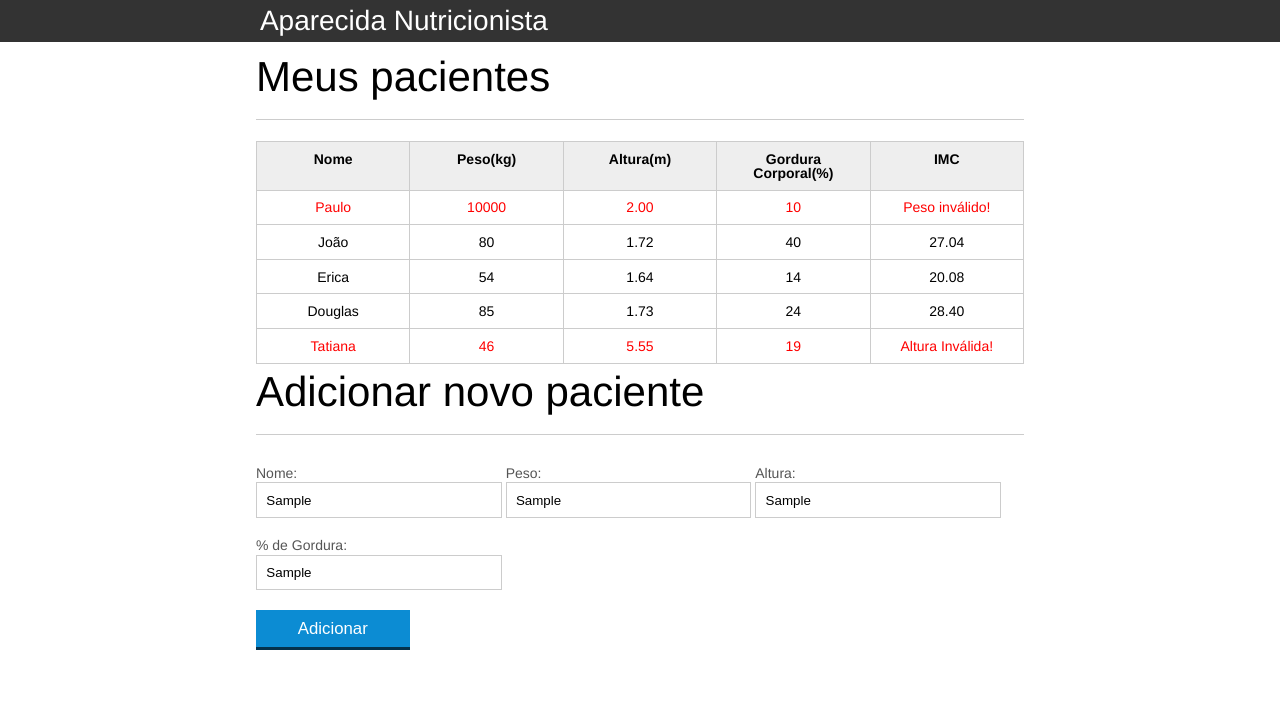
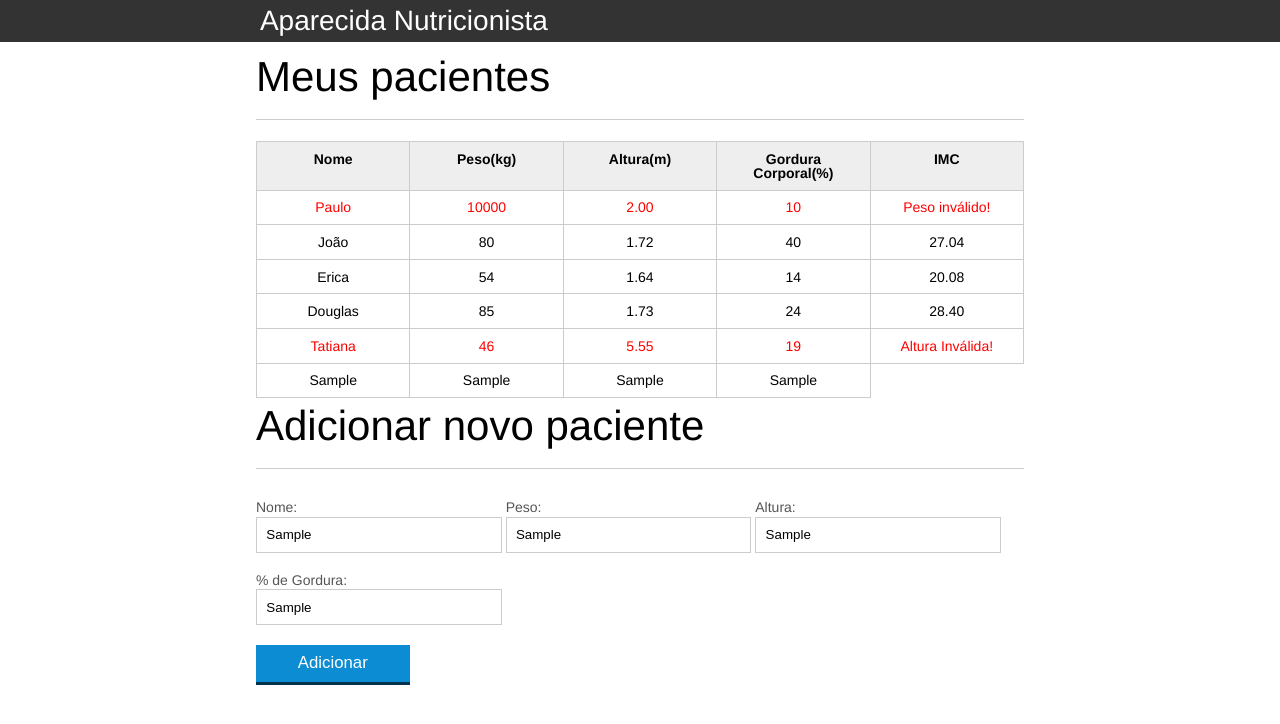
Before and after one commit to moisesmagno/curso-javascript, a plain HTML site: page Programando na linguagem da web/introducao-javascript/nutricao-aparecida/index.html in a window 1280 px wide. Both pictures are taken after typing "Sample", "Sample", "Sample", "Sample" into the empty fields and a click on the button "Adicionar". Drawn offline with Linux system fonts and the light colour scheme.

Commit message:
Efetuado a divisão do código javascript em dois arquivos.

```diff
--- a/Programando na linguagem da web/introducao-javascript/nutricao-aparecida/index.html
+++ b/Programando na linguagem da web/introducao-javascript/nutricao-aparecida/index.html
@@ -91,13 +91,14 @@
 		        </div>
 		        <div class="grupo">
 		            <label for="gordura">% de Gordura:</label>
-		            <input id="gordura" type="text" name="gordura" placeholder="digite a porcentagem de gordura do seu paciente" class="campo campo-medio">
+		            <input id="gordura" name="gordura" type="text" placeholder="digite a altura do seu paciente" class="campo campo-medio">
 		        </div>
 
 		        <button id="adicionar-paciente" class="botao bto-principal">Adicionar</button>
 		    </form>
 		</section>
 
-		<script src="./js/principal.js"></script>
+		<script src="./js/calcula-imc.js"></script>
+		<script src="./js/form.js"></script>
 	</body>
 </html>
--- a/Programando na linguagem da web/introducao-javascript/nutricao-aparecida/js/principal.js
+++ b/Programando na linguagem da web/introducao-javascript/nutricao-aparecida/js/calcula-imc.js
@@ -31,23 +31,4 @@ for(var i = 0; i < pacientes.length; i++){
        var imc = tdPeso / (tdAltura * tdAltura);
        tdIMC.textContent = imc.toFixed(2); //.toFixed define a quantidade de casas decimais que serão exibidos.
     }
-
 }
-
-//PEGA OS DADOS DO FORMULÁRIO E OS ADICIONA A TABELA.
-var botaoAdicionar = document.querySelector("#adicionar-paciente");
-botaoAdicionar.addEventListener("click", function(event){
-  event.preventDefault();
-
-  var form = document.querySelector("#form-adiciona");
-
-  var nome = form.nome.value;
-  var peso = form.peso.value;
-  var altura = form.altura.value;
-  var gordura = form.altura.gordura;
-
-  console.log(nome);
-  console.log(peso);
-  console.log(altura);
-  console.log(gordura);
-});
--- /dev/null
+++ b/Programando na linguagem da web/introducao-javascript/nutricao-aparecida/js/form.js
@@ -0,0 +1,41 @@
+//PEGA OS DADOS DO FORMULÁRIO E OS ADICIONA A TABELA.
+var botaoAdicionar = document.querySelector("#adicionar-paciente");
+botaoAdicionar.addEventListener("click", function(event){
+  event.preventDefault();
+
+  var form = document.querySelector("#form-adiciona");
+
+  var nome = form.nome.value;
+  var peso = form.peso.value;
+  var altura = form.altura.value;
+  var gordura = form.gordura.value;
+
+  var pacienteTr = document.createElement("tr"); //Criando o elemento Tr
+
+// Crido o elemento TD
+  var nomeTd = document.createElement("td");
+  nomeTd.classList.add("info-nome");
+  var pesoTd = document.createElement("td");
+  pesoTd.classList.add("info-peso");
+  var alturaTd = document.createElement("td");
+  alturaTd.classList.add("info-altura");
+  var gorduraTd = document.createElement("td");
+  gorduraTd.classList.add("info-gordura");
+  var imcTd = document.createElement("td");
+  imcTd.classList.add("info-imc");
+
+  // Atribuindo o texto dentro da tag TD
+  nomeTd.textContent = nome;
+  pesoTd.textContent = peso;
+  alturaTd.textContent = altura;
+  gorduraTd.textContent = gordura;
+
+  pacienteTr.appendChild(nomeTd);
+  pacienteTr.appendChild(pesoTd);
+  pacienteTr.appendChild(alturaTd);
+  pacienteTr.appendChild(gorduraTd);
+
+  var tabela = document.querySelector("#tabela-pacientes");
+  tabela.appendChild(pacienteTr);
+
+});
```
